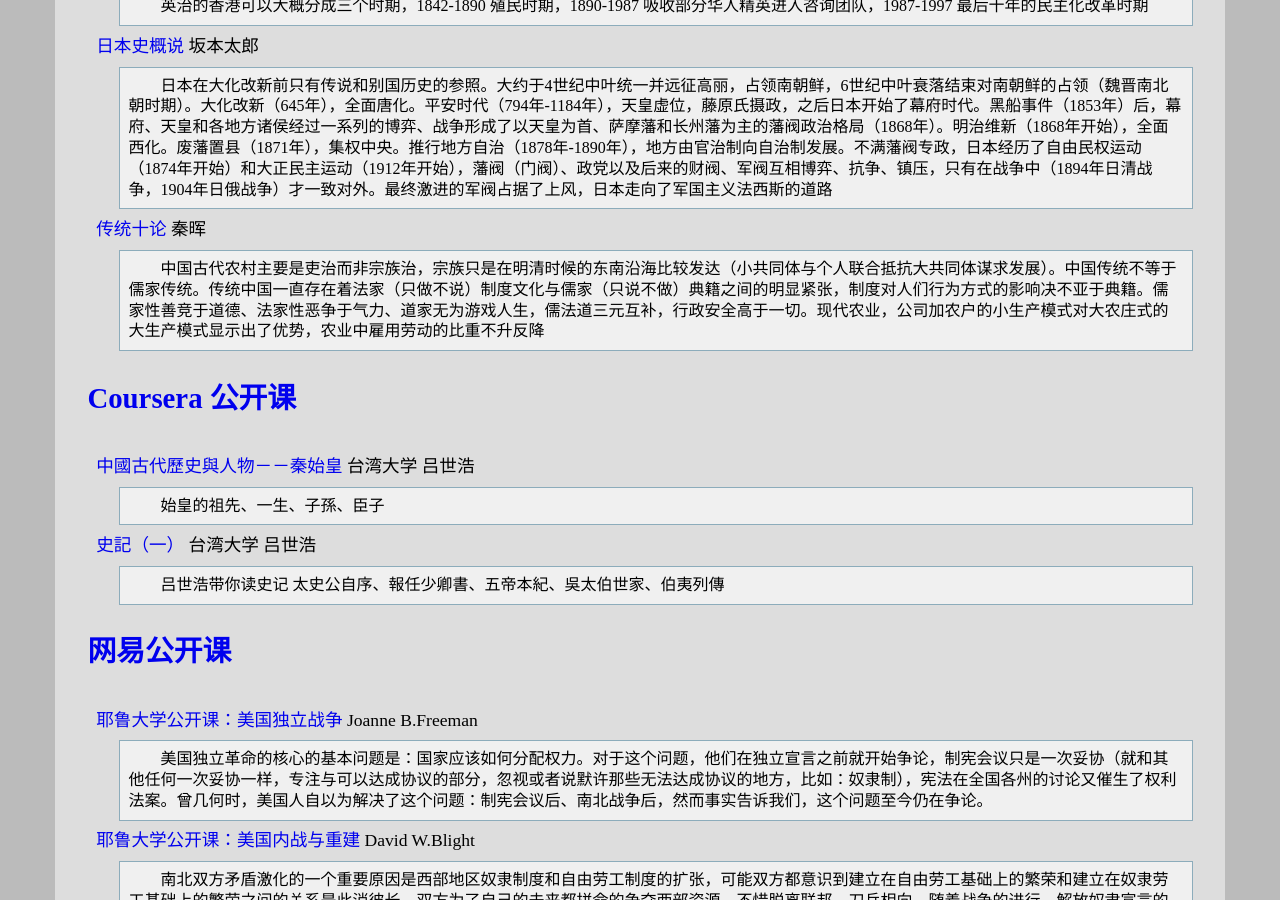
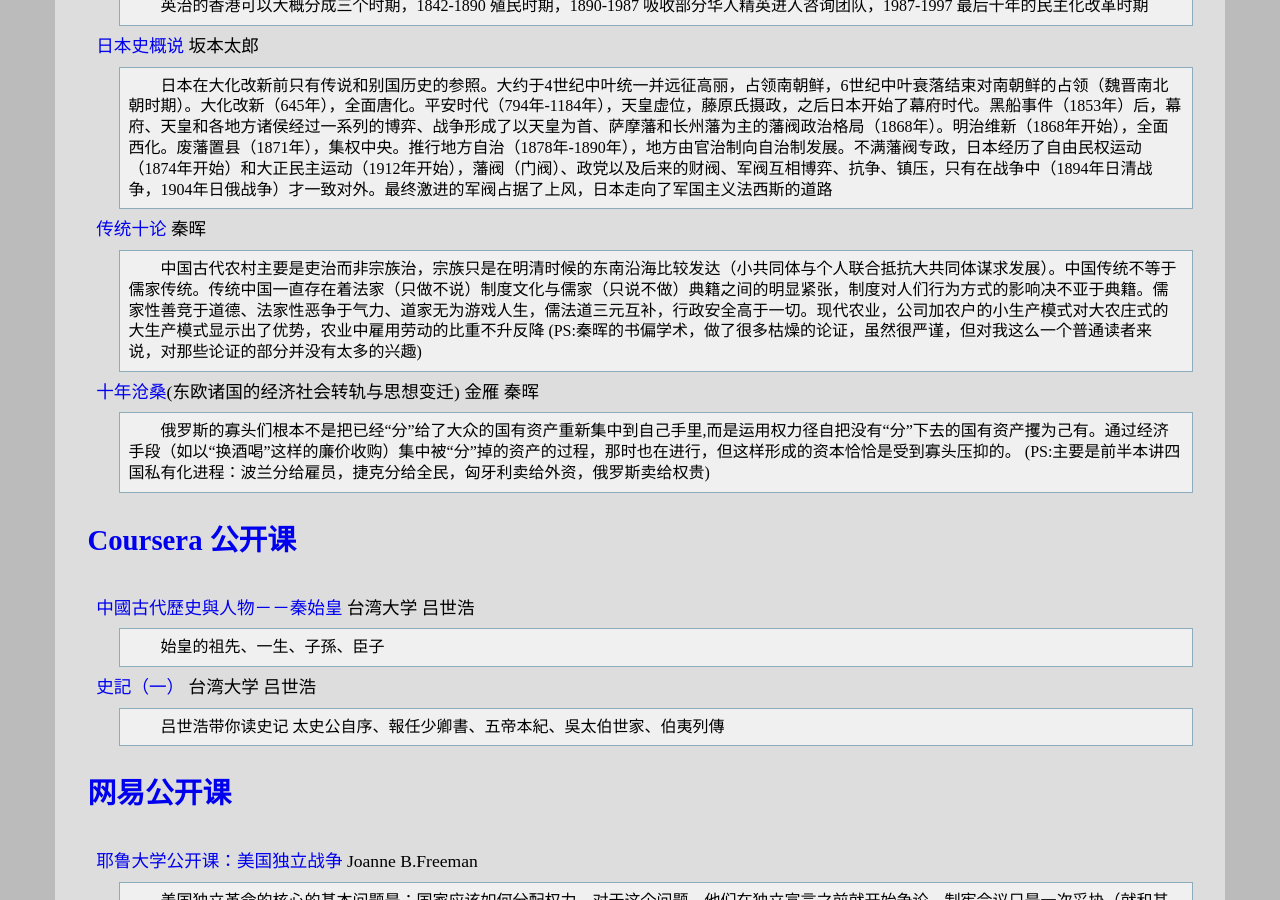
Before and after one commit to leiqin/leiqin.github.io, a Jekyll site: the page built from shoucang/history.markdown, in a window 1280 px wide and 900 px high, scrolled down 1814 px. Built offline with Jekyll 4.4.1, drawn with Linux system fonts in a browser that asks for light colours; comment, search, counter and statistics services are not loaded.

Commit message:
+ 添加以史为镜 十年沧桑

```diff
--- a/shoucang/history.markdown
+++ b/shoucang/history.markdown
@@ -65,7 +65,10 @@ title: 以史为镜
 :	日本在大化改新前只有传说和别国历史的参照。大约于4世纪中叶统一并远征高丽，占领南朝鲜，6世纪中叶衰落结束对南朝鲜的占领（魏晋南北朝时期）。大化改新（645年），全面唐化。平安时代（794年-1184年），天皇虚位，藤原氏摄政，之后日本开始了幕府时代。黑船事件（1853年）后，幕府、天皇和各地方诸侯经过一系列的博弈、战争形成了以天皇为首、萨摩藩和长州藩为主的藩阀政治格局（1868年）。明治维新（1868年开始），全面西化。废藩置县（1871年），集权中央。推行地方自治（1878年-1890年），地方由官治制向自治制发展。不满藩阀专政，日本经历了自由民权运动（1874年开始）和大正民主运动（1912年开始），藩阀（门阀）、政党以及后来的财阀、军阀互相博弈、抗争、镇压，只有在战争中（1894年日清战争，1904年日俄战争）才一致对外。最终激进的军阀占据了上风，日本走向了军国主义法西斯的道路
 
 [传统十论](http://book.douban.com/subject/1076378/) 秦晖
-:	中国古代农村主要是吏治而非宗族治，宗族只是在明清时候的东南沿海比较发达（小共同体与个人联合抵抗大共同体谋求发展）。中国传统不等于儒家传统。传统中国一直存在着法家（只做不说）制度文化与儒家（只说不做）典籍之间的明显紧张，制度对人们行为方式的影响决不亚于典籍。儒家性善竞于道德、法家性恶争于气力、道家无为游戏人生，儒法道三元互补，行政安全高于一切。现代农业，公司加农户的小生产模式对大农庄式的大生产模式显示出了优势，农业中雇用劳动的比重不升反降
+:	中国古代农村主要是吏治而非宗族治，宗族只是在明清时候的东南沿海比较发达（小共同体与个人联合抵抗大共同体谋求发展）。中国传统不等于儒家传统。传统中国一直存在着法家（只做不说）制度文化与儒家（只说不做）典籍之间的明显紧张，制度对人们行为方式的影响决不亚于典籍。儒家性善竞于道德、法家性恶争于气力、道家无为游戏人生，儒法道三元互补，行政安全高于一切。现代农业，公司加农户的小生产模式对大农庄式的大生产模式显示出了优势，农业中雇用劳动的比重不升反降 (PS:秦晖的书偏学术，做了很多枯燥的论证，虽然很严谨，但对我这么一个普通读者来说，对那些论证的部分并没有太多的兴趣)
+
+[十年沧桑](http://book.douban.com/subject/11615542/)(东欧诸国的经济社会转轨与思想变迁) 金雁 秦晖
+:	俄罗斯的寡头们根本不是把已经“分”给了大众的国有资产重新集中到自己手里,而是运用权力径自把没有“分”下去的国有资产攫为己有。通过经济手段（如以“换酒喝”这样的廉价收购）集中被“分”掉的资产的过程，那时也在进行，但这样形成的资本恰恰是受到寡头压抑的。 (PS:主要是前半本讲四国私有化进程：波兰分给雇员，捷克分给全民，匈牙利卖给外资，俄罗斯卖给权贵)
 
 ### [Coursera 公开课](https://www.coursera.org/)
 
```
